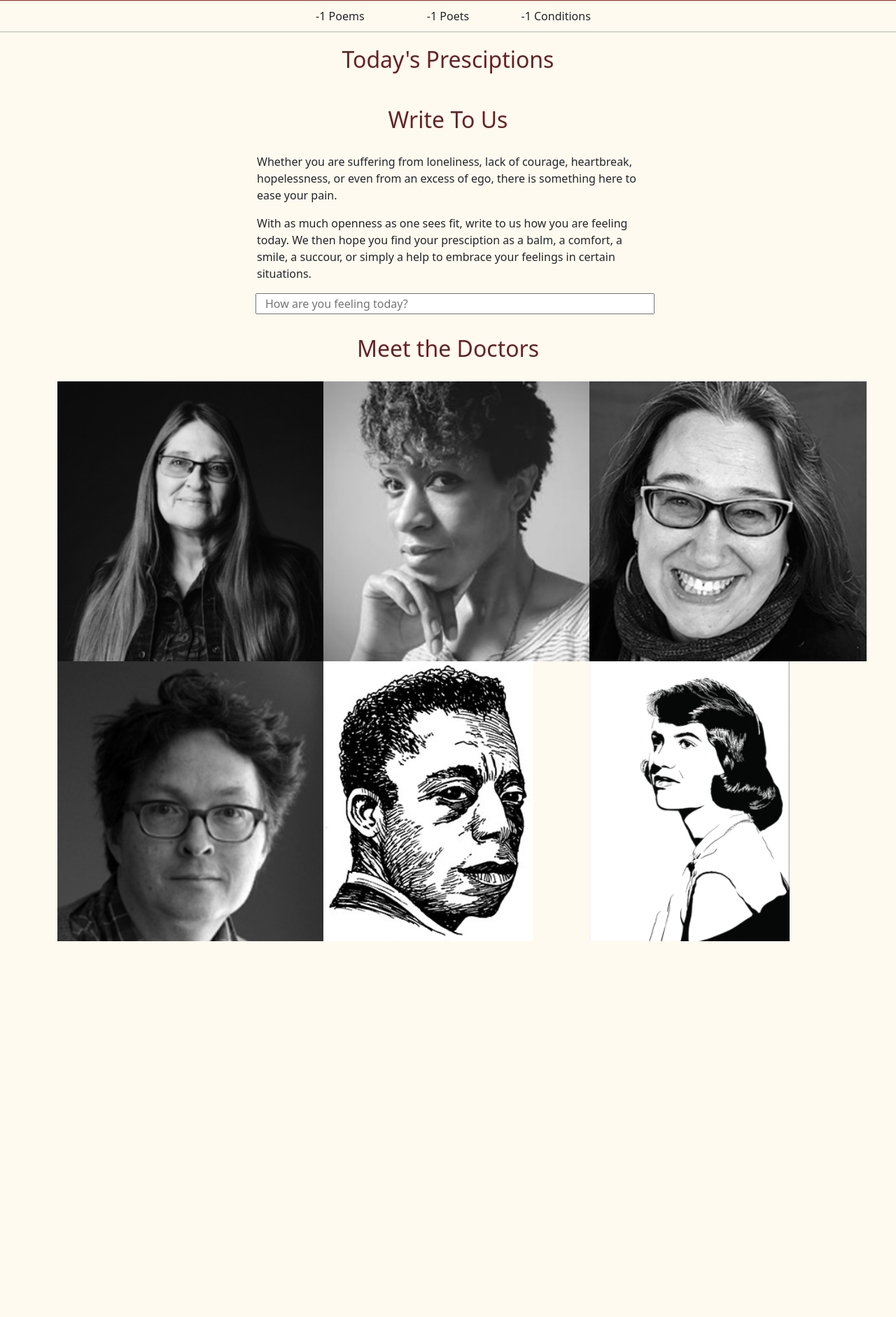
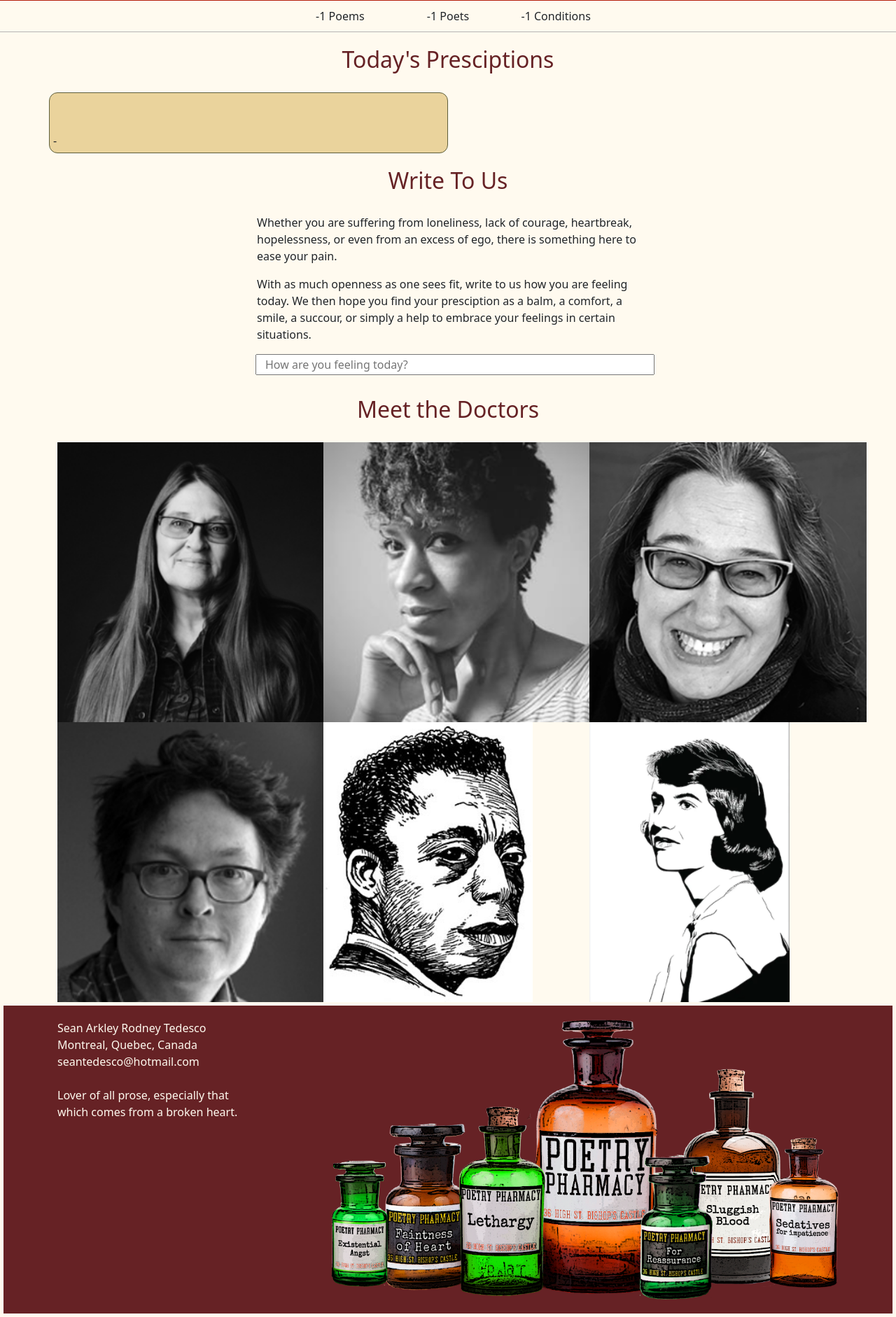
Before and after one commit to SeanTedesco/ThePoetryPharmacy, a Flask app: template thepoetrypharmacy_com/templates/home/index.html in a window 1280 px wide. Shown: the part 345-2227 px from the top of the page at 70% size. Before the commit the page ends 1690 px from the top, so only its background shows below. Run offline with Flask 2, Linux system fonts and the light colour scheme; the template is opened without the code that fills it, so the values that code supplies are empty.

Commit message:
index: include footer to shared layout page

```diff
--- a/thepoetrypharmacy_com/static/css/site.css
+++ b/thepoetrypharmacy_com/static/css/site.css
@@ -1,5 +1,10 @@
 body {
     background-color: #fffaef;
+}
+
+.main_content {
+    padding: 0px;
+    margin: 0px;
 }
 
 nav {
@@ -43,29 +48,26 @@
     border-bottom: 1px solid #b4b4b4;
 }
 
-.stat{
+.poetry_stats .stat{
     display: inline-block;
     padding: 10px;
     min-width: 150px;
 }
 
-.main_content {
-    padding: 0px;
-    margin: 0px;
+.poem_box {
+    background-color:#ead39c;
+    padding: 5px 5px;
+    border-radius: 12px;
+    border: 1px solid #5d5e3c;
 }
 
-.poem_title {
+.poem_box .poem_title {
+    font-style: italic;
+    font-family: 'Times New Roman', Times, serif;
     margin-left: auto;
     margin-right: auto;
     font-size: large;
     color:#662225;
-}
-
-.poem_box {
-    background-color:#ead39c;
-    padding: 10px;
-    border-radius: 12px;
-    border: 1px solid #5d5e3c;
 }
 
 .container h2 {
@@ -78,3 +80,20 @@
     height: 400px;
     width: auto;
 }
+
+footer {
+    padding: 20px;
+    background-color: #662225;
+    margin: 5px;
+}
+
+footer .signature {
+    text-align: left;
+    color: #fffaef;
+}
+
+footer .logo {
+    text-align: right;
+    margin-left: auto;
+    margin-right: auto;
+}
--- a/thepoetrypharmacy_com/templates/home/index.html
+++ b/thepoetrypharmacy_com/templates/home/index.html
@@ -20,15 +20,25 @@
 <div class="container">
     <h2>Today's Presciptions</h2>
     <div class="row">
-        {% for p in poems %}
-            <div class="col-md poem_box">
-                <span class="poem_title">{{ p.title }}</span>
+        <div class="col-md-6 poem_box">
+            <span class="poem_title">{{ poems[0].title }}</span>
+            <br>
+            <span class="poem_body">{{ poems[0].poem }}</span>
+            <br>
+            <span class="poem_author"> - {{ poems[0].author }}</span>
+        </div>
+        <div class="col-md-6 ">
+            {% for p in poems[1:] %}
+                <div class="row-sm poem_box">
+                    <span class="poem_title">{{ p.title }}</span>
+                    <br>
+                    <span class="poem_body">{{ p.poem[:100] }} ... </span>
+                    <br>
+                    <span class="poem_author"> - {{ p.author }}</span>
+                </div>
                 <br>
-                <span class="poem_body">{{ p.poem }}</span>
-                <br>
-                <span class="poem_author"> - {{ p.author }}</span>
-            </div>
-        {% endfor %}
+            {% endfor %}
+        </div>
     </div>
 </div>
 
--- a/thepoetrypharmacy_com/templates/shared/_layout.html
+++ b/thepoetrypharmacy_com/templates/shared/_layout.html
@@ -8,8 +8,10 @@
     <link rel="stylesheet" href="/static/css/site.css">
     <link rel="stylesheet" href="/static/css/about.css">
     <link rel="stylesheet" href="/static/css/acount.css">
+
 </head>
 <body>
+
 <!--
 navigation bar
 -------------------------------------------->
@@ -21,6 +23,7 @@
     <a href="/acount/register">Register</a>
 </nav>
 
+
 <!--
 main content
 -------------------------------------------->
@@ -28,6 +31,27 @@
     {% block main_content %}{% endblock %}
 </div>
 
+<!--
+footer
+-------------------------------------------->
+<footer>
+
+    <div class="container">
+        <div class="row">
+            <div class="col-md-3 signature">
+                Sean Arkley Rodney Tedesco <br>
+                Montreal, Quebec, Canada <br>
+                seantedesco@hotmail.com <br> <br>
+                Lover of all prose, especially that which comes from a broken heart.
+            </div>
+            <div class="col-md-9 logo">
+                <img src="static/img/Poetry_Prescription_Bottles.png" alt="old-medicine-bottle-clipart">
+            </div>
+        </div>
+
+    </div>
+
+</footer>
 
 <!--
 body end
--- a/thepoetrypharmacy_com/views/home_view.py
+++ b/thepoetrypharmacy_com/views/home_view.py
@@ -7,7 +7,7 @@
 @blueprint.route('/')
 @response(template_file='home/index.html')
 def index():
-    poems = poem_service.get_latest_poems(3)
+    poems = poem_service.get_latest_poems(5)
     return {'poems': poems}
 
 @blueprint.route('/about')
```
Also changed, not shown: README.md, thepoetrypharmacy_com/static/img/Poetry_Prescription_Bottles.png (added), thepoetrypharmacy_com/static/img/old-medicine-bottle-clipart.png (added).
